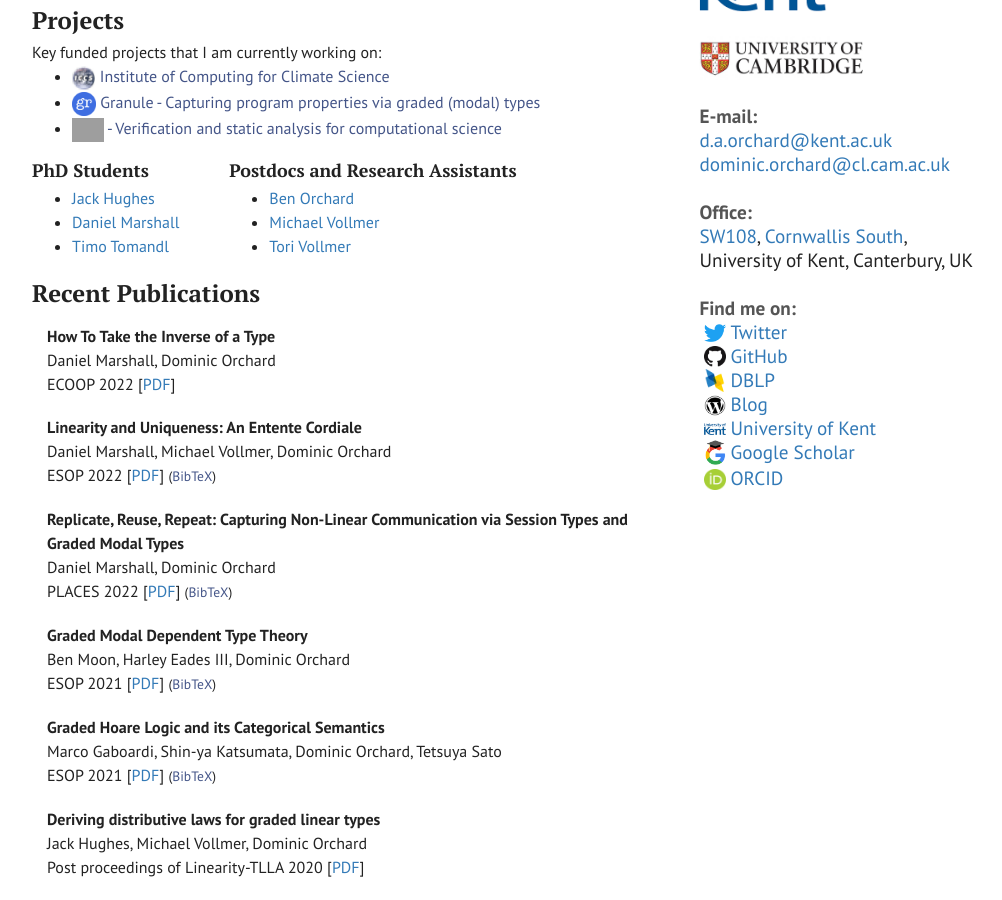
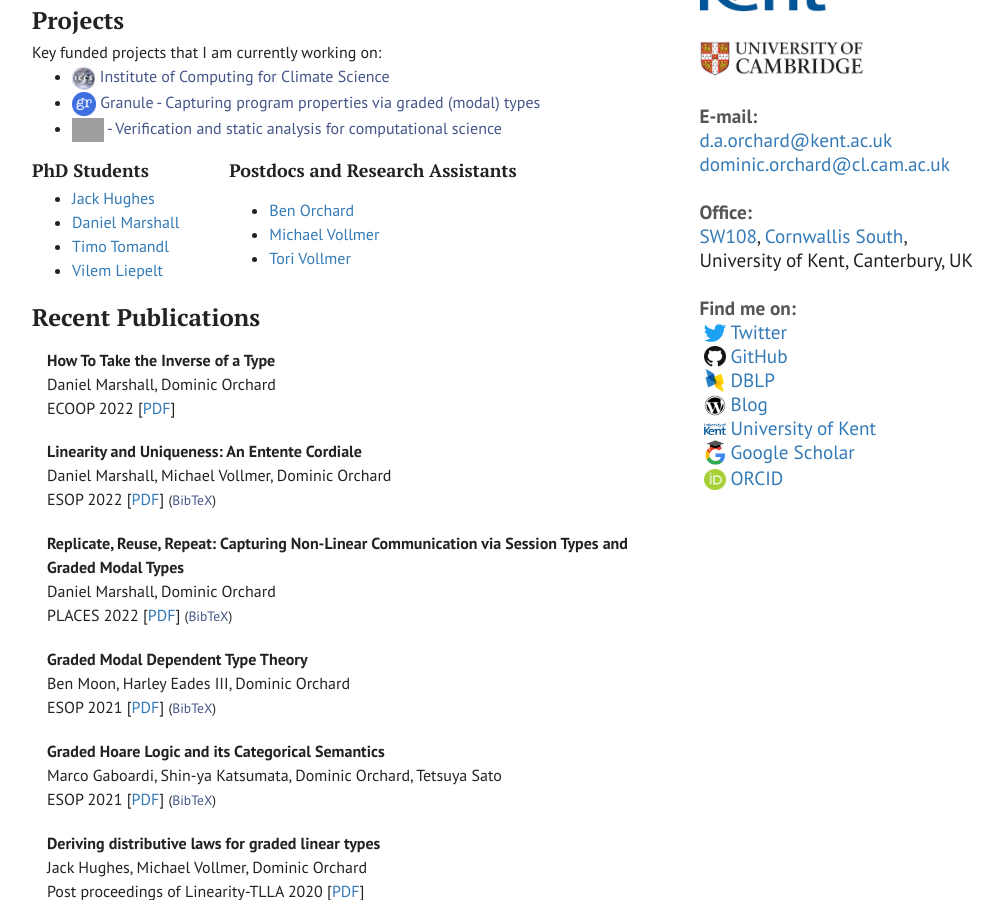
Before and after one commit to dorchard/dorchard.github.io, a Jekyll site: the page built from index.html, in a window 1280 px wide and 900 px high, scrolled down 389 px. Shown: the whole window, without its empty margins (233-1235 px from the left). Built offline with Jekyll 4.4.1, drawn with Linux system fonts in a browser that asks for light colours; grey boxes are pictures that could not be loaded.

Commit message:
Update index.html

```diff
--- a/index.html
+++ b/index.html
@@ -63,6 +63,7 @@ sitemap:
       <li><a href="https://www.jackohughes.com/">Jack Hughes</a></li>
       <li><a href="https://starsandspira.ls/">Daniel Marshall</a></li>
       <li><a href="https://research.kent.ac.uk/programming-languages-systems/person/timotej-tomandl/">Timo Tomandl</a></li>
+      <li><a href="https://github.com/buggymcbugfix/not-not-a-blog#blog">Vilem Liepelt</a></li>
     </ul>
     </td>
     <td>
```
